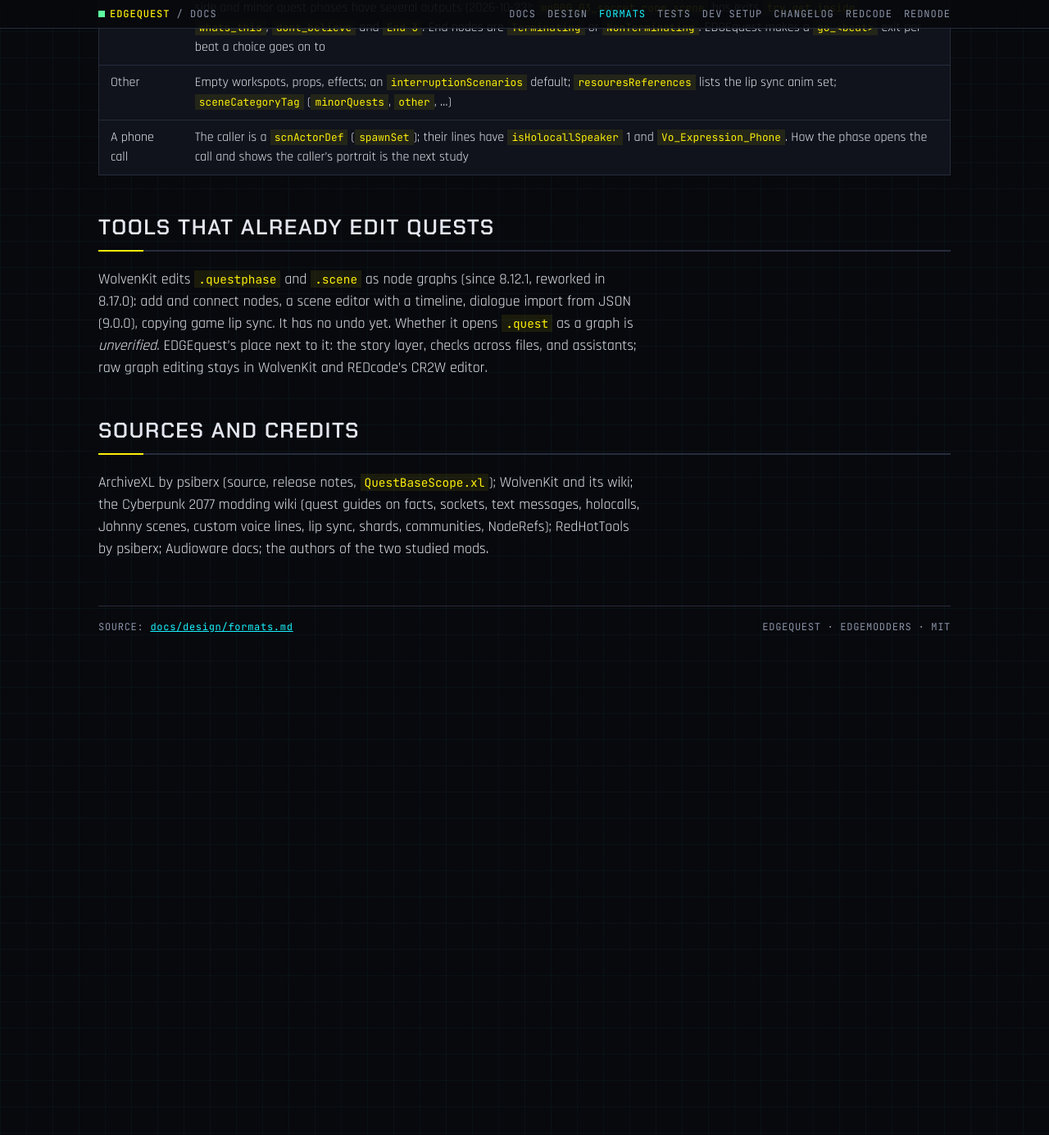
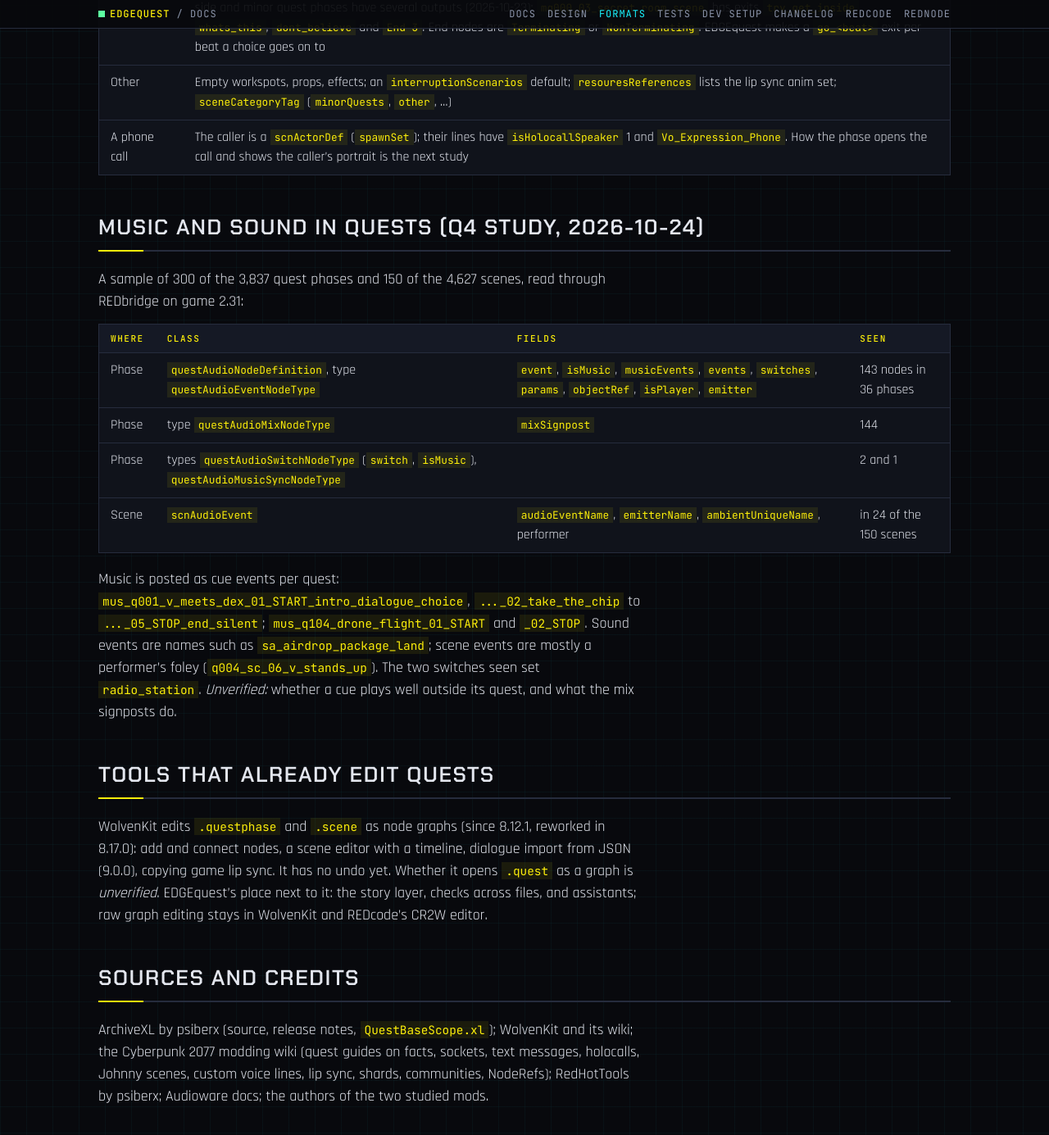
Before and after one commit to Edgemodders/EDGEquest, a Jekyll site: the page built from docs/design/formats.md, in a window 1280 px wide and 1400 px high, scrolled down 6330 px. Shown: the top 1385 px of the window at 82% size. Built offline with Jekyll 4.4.1, drawn with Linux system fonts in a browser that asks for light colours; our own code applies the rules of GitHub Pages for plain Markdown files.

Commit message:
Design: music and sound in beats and scenes (Q4), EDGEwave #7
Agreed with the owner: { music: <event> } and { sound: <event> } steps
and scene items, written as the game's questAudioEventNodeType and
scnAudioEvent; picking, hearing and making sounds asked of EDGEwave
(#7). The formats page has the study of how game quests use audio.

Co-Authored-By: Claude Opus 5.5 <noreply@anthropic.com>

```diff
--- a/docs/design/formats.md
+++ b/docs/design/formats.md
@@ -110,6 +110,19 @@ A scan of the game's 4,627 `.scene` files (4 failed to read): 102 have V as the
 | Other | Empty workspots, props, effects; an `interruptionScenarios` default; `resouresReferences` lists the lip sync anim set; `sceneCategoryTag` (`minorQuests`, `other`, …) |
 | A phone call | The caller is a `scnActorDef` (`spawnSet`); their lines have `isHolocallSpeaker` 1 and `Vo_Expression_Phone`. How the phase opens the call and shows the caller's portrait is the next study |
 
+## Music and sound in quests (Q4 study, 2026-10-24)
+
+A sample of 300 of the 3,837 quest phases and 150 of the 4,627 scenes, read through REDbridge on game 2.31:
+
+| Where | Class | Fields | Seen |
+|---|---|---|---|
+| Phase | `questAudioNodeDefinition`, type `questAudioEventNodeType` | `event`, `isMusic`, `musicEvents`, `events`, `switches`, `params`, `objectRef`, `isPlayer`, `emitter` | 143 nodes in 36 phases |
+| Phase | type `questAudioMixNodeType` | `mixSignpost` | 144 |
+| Phase | types `questAudioSwitchNodeType` (`switch`, `isMusic`), `questAudioMusicSyncNodeType` | | 2 and 1 |
+| Scene | `scnAudioEvent` | `audioEventName`, `emitterName`, `ambientUniqueName`, performer | in 24 of the 150 scenes |
+
+Music is posted as cue events per quest: `mus_q001_v_meets_dex_01_START_intro_dialogue_choice`, `..._02_take_the_chip` to `..._05_STOP_end_silent`; `mus_q104_drone_flight_01_START` and `_02_STOP`. Sound events are names such as `sa_airdrop_package_land`; scene events are mostly a performer's foley (`q004_sc_06_v_stands_up`). The two switches seen set `radio_station`. *Unverified:* whether a cue plays well outside its quest, and what the mix signposts do.
+
 ## Tools that already edit quests
 
 WolvenKit edits `.questphase` and `.scene` as node graphs (since 8.12.1, reworked in 8.17.0): add and connect nodes, a scene editor with a timeline, dialogue import from JSON (9.0.0), copying game lip sync. It has no undo yet. Whether it opens `.quest` as a graph is *unverified*. EDGEquest's place next to it: the story layer, checks across files, and assistants; raw graph editing stays in WolvenKit and REDcode's CR2W editor.
```
Also changed, not shown: CLAUDE.md (+1 -1 lines), docs/design.md (+5 -1 lines).
